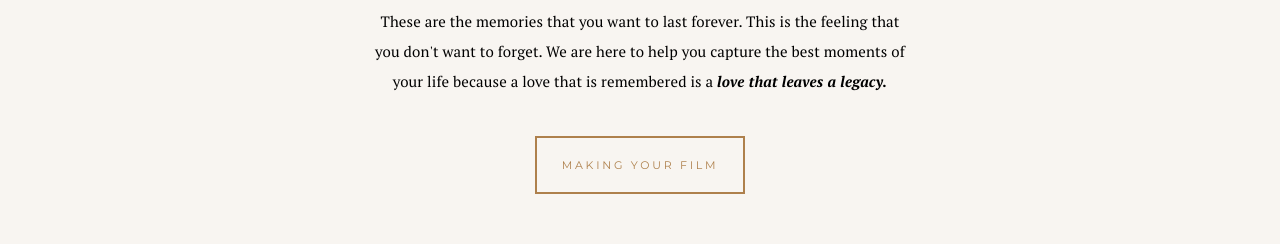
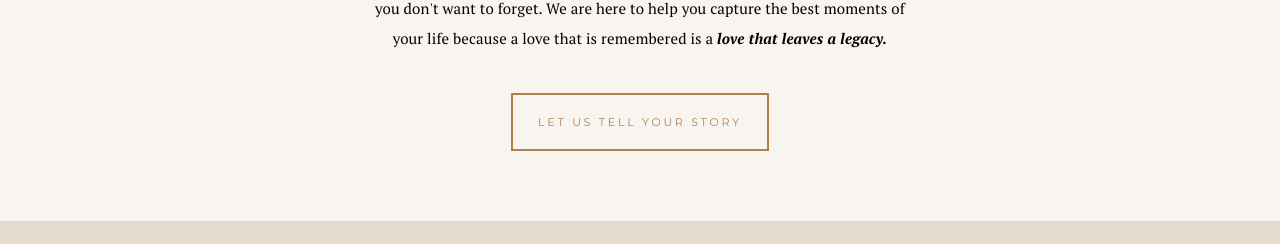
Before and after one commit to zach-cullen/liveoakfilm.co, a Next.js app: page / in a window 1280 px wide. Shown: the part 698-942 px from the top of the page. Built offline with nearby package versions, Linux system fonts and the light colour scheme.

Commit message:
edit copy headline and button section 1

```diff
--- a/pages/index.js
+++ b/pages/index.js
@@ -27,15 +27,14 @@ export default function Home () {
           <SectionContainer textAlign='center'>
             <CustomContainer maxW='540px'>
               <h1>
-                Love should be<br />
-                remembered.
+                Love should be remembered.
               </h1>
               <Text pY='30px'>
                 These are the memories that you want to last forever. This is the feeling that you don't want to forget. We are here to help you capture the best moments of your life because a love that is remembered is a <strong>love that leaves a legacy.</strong>
               </Text>
             </CustomContainer>
             <Button>
-              Making Your Film
+              Let us tell your story
             </Button>
           </SectionContainer>
         </PageSection>
```
